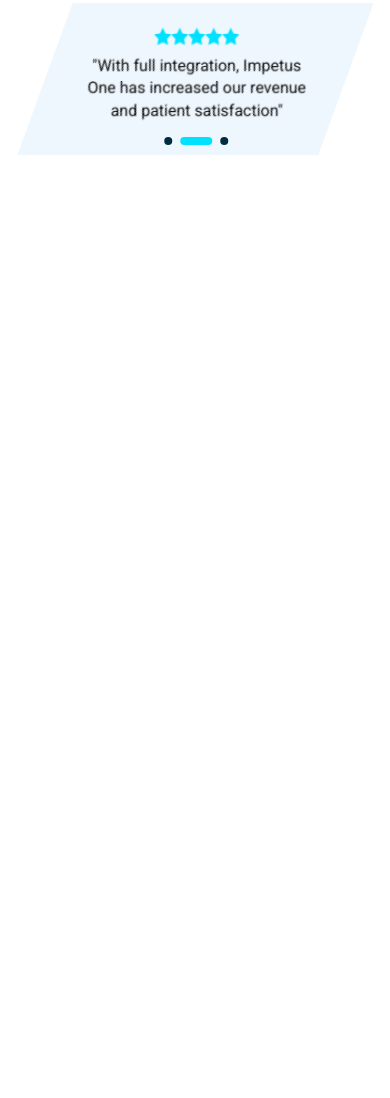
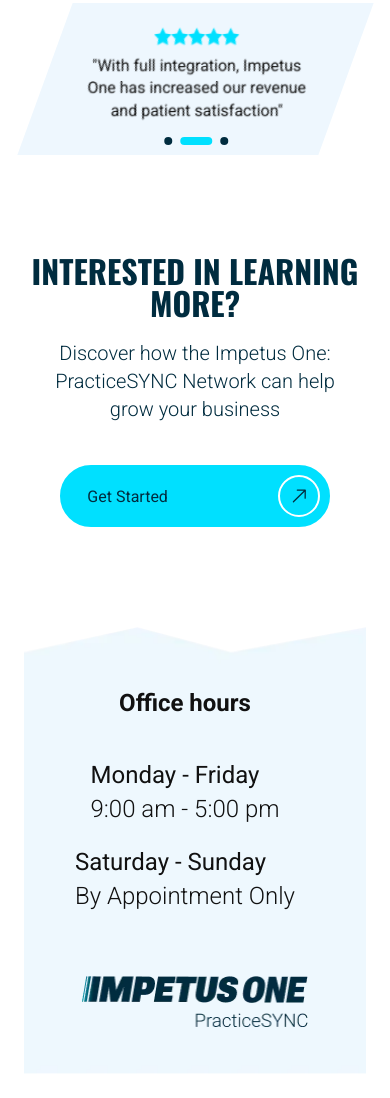
Before and after one commit to ArtemUholkov/impetus-one, a plain HTML site: page index.html in a window 390 px wide. Shown: the part 4448-5546 px from the top of the page. Before the commit the page ends 4803 px from the top, so only its background shows below. Drawn offline with nearby package versions, Linux system fonts and the light colour scheme.

Commit message:
added all components, sliders works

```diff
--- /dev/null
+++ b/css/footer.css
@@ -0,0 +1,139 @@
+footer {
+  width: 100%;
+}
+.footer_wrapper {
+  margin-left: 24px;
+  margin-right: 24px;
+  margin-bottom: 24px;
+  background-image: url('../img/footer/bg.webp');
+  background-size: 100% 100%;
+  background-repeat: no-repeat;
+  display: flex;
+  align-items: flex-end;
+  justify-content: space-between;
+  min-height: 447px;
+}
+.footer_logo_wrapper {
+  padding-left: 224px;
+  margin-bottom: 68px;
+}
+.footer-Logo {
+  width: 280.682px;
+  height: 63.981px;
+}
+.foot_texts_wrapper {
+  padding-right: 250px;
+  display: flex;
+  flex-direction: row;
+  gap: 128px;
+  margin-bottom: 54px;
+}
+.foote_links_wrapper {
+  display: flex;
+  flex-direction: column;
+  gap: 20px;
+  width: 221px;
+}
+.footer_links_title {
+  color: #111;
+
+  font-family: 'Roboto', sans-serif;
+  font-size: 24px;
+  font-style: normal;
+  font-weight: 700;
+  line-height: normal;
+  margin-bottom: 22px;
+}
+.footer_link {
+  color: #111;
+  font-family: 'Roboto', sans-serif;
+  font-size: 24px;
+  font-style: normal;
+  font-weight: 400;
+  line-height: 140%;
+  text-decoration: none;
+}
+.footer_hours_wrapper {
+  width: 221px;
+  display: flex;
+  flex-direction: column;
+  gap: 20px;
+}
+.footer_mon-fr {
+  display: flex;
+  flex-direction: column;
+}
+.footer_mon-fr_title {
+  color: #111;
+  font-family: 'Roboto', sans-serif;
+  font-size: 24px;
+  font-style: normal;
+  font-weight: 400;
+  line-height: 140%;
+}
+.footer_mon-fr_text {
+  color: #111;
+  font-family: 'Roboto', sans-serif;
+  font-size: 24px;
+  font-style: normal;
+  font-weight: 300;
+  line-height: 140%;
+}
+@media (max-width: 1700px) {
+  .footer_logo_wrapper {
+    padding-left: 100px;
+  }
+  .foot_texts_wrapper {
+    padding-right: 100px;
+  }
+}
+@media (max-width: 1200px) {
+  .footer_logo_wrapper {
+    padding-left: 20px;
+  }
+  .foot_texts_wrapper {
+    padding-right: 20px;
+  }
+}
+@media (max-width: 1100px) {
+  .foot_texts_wrapper {
+    gap: 40px;
+  }
+  .foote_links_wrapper {
+    width: auto;
+  }
+}
+@media (max-width: 860px) {
+  .links_exact {
+    display: none;
+  }
+}
+@media (max-width: 650px) {
+  .footer_wrapper {
+    flex-direction: column-reverse;
+    gap: 63px;
+    align-items: center;
+    justify-content: center;
+  }
+  .footer_hours_wrapper {
+    align-items: center;
+    justify-content: center;
+  }
+  .foot_texts_wrapper {
+    margin-bottom: 0;
+  }
+  .footer_logo_wrapper {
+    margin-bottom: 40px;
+  }
+  .footer_wrapper {
+    background-image: url('../img/footer/bg-mob.webp');
+    padding-top: 58px;
+  }
+  .footer-Logo {
+    width: 226.029px;
+    height: 51.523px;
+  }
+  .footer_logo_wrapper {
+    padding-left: 0;
+  }
+}
--- /dev/null
+++ b/css/getstarted.css
@@ -0,0 +1,60 @@
+.getstarted {
+  padding: 200px;
+  display: flex;
+  flex-direction: column;
+  align-items: center;
+  justify-content: center;
+}
+.getst_title {
+  color: #002c3f;
+  font-family: 'Oswald', sans-serif;
+  font-size: 64px;
+  font-style: normal;
+  font-weight: 700;
+  line-height: 100%;
+  text-transform: uppercase;
+  margin-bottom: 24px;
+}
+.getst_subtitle {
+  color: #002c3f;
+  font-family: 'Roboto', sans-serif;
+  font-size: 24px;
+  font-style: normal;
+  font-weight: 300;
+  line-height: 140%;
+  text-align: center;
+}
+.getst_button {
+  margin-top: 64px;
+}
+@media (max-width: 1440px) {
+  .getstarted {
+    padding-left: 20px;
+    padding-right: 20px;
+  }
+}
+@media (max-width: 990px) {
+  .getstarted {
+    padding-left: 20px;
+    padding-right: 20px;
+    padding-top: 100px;
+    padding-bottom: 100px;
+  }
+  .getst_title {
+    font-size: 32px;
+    text-align: center;
+    margin-bottom: 20px;
+  }
+  .getst_subtitle {
+    font-size: 20px;
+    max-width: 304px;
+  }
+  .getst_button {
+    margin-top: 42px;
+    padding: 7.159px 7.159px 7.159px 14.319px;
+  }
+  .gets_but_text {
+    position: relative;
+    left: 10px;
+  }
+}
--- a/css/index.css
+++ b/css/index.css
@@ -7,3 +7,5 @@
 @import url(process.css);
 @import url(faq.css);
 @import url(reviews.css);
+@import url(getstarted.css);
+@import url(footer.css);
--- a/css/reviews.css
+++ b/css/reviews.css
@@ -1,6 +1,6 @@
 .reviews {
   padding-top: 250px;
-  margin-bottom: 200px;
+
   overflow: hidden;
   position: relative;
 }
--- a/index.html
+++ b/index.html
@@ -623,6 +623,56 @@
         <div class="re_right_big"></div>
       </div>
     </section>
+    <section class="getstarted">
+      <p class="getst_title">Interested in learning more?</p>
+      <p class="getst_subtitle">
+        Discover how the Impetus One: PracticeSYNC Network can help grow your business
+      </p>
+      <a href="#" class="regular_button primary_button getst_button">
+        <span class="regular_button_text gets_but_text">Get Started</span>
+        <div class="primary_button_icon_wrapper">
+          <svg
+            xmlns="http://www.w3.org/2000/svg"
+            width="14"
+            height="14"
+            viewBox="0 0 14 14"
+            fill="none"
+          >
+            <path
+              d="M13.7889 9.17964C13.7847 9.53019 13.4937 9.80539 13.1432 9.80121C12.7926 9.79703 12.5173 9.51508 12.5215 9.16453L12.5983 2.71927L1.83779 13.2268C1.59195 13.4669 1.1876 13.4621 0.939047 13.2161C0.699094 12.9618 0.703813 12.5659 0.949761 12.3174L11.7102 1.81887L5.27397 1.74214C4.92342 1.73796 4.63916 1.44684 4.64334 1.09629C4.64752 0.745743 4.93864 0.461483 5.28919 0.465662L13.2533 0.560599C13.6039 0.564778 13.8881 0.855896 13.8839 1.20645L13.7889 9.17964Z"
+              fill="#002C3F"
+            />
+          </svg>
+        </div>
+      </a>
+    </section>
+    <footer>
+      <div class="footer_wrapper">
+        <a href="#" class="footer_logo_wrapper">
+          <img src="img/global/logo.webp" alt="logo" class="footer-Logo" />
+        </a>
+        <div class="foot_texts_wrapper">
+          <div class="foote_links_wrapper links_exact">
+            <p class="footer_links_title">Information</p>
+            <a href="#solutions" class="footer_link">Solutions</a>
+            <a href="#about" class="footer_link">About platform</a>
+            <a href="#benefits" class="footer_link">Benefits</a>
+            <a href="#reviews" class="footer_link">Reviews</a>
+          </div>
+          <div class="footer_hours_wrapper">
+            <p class="footer_links_title">Office hours</p>
+            <div class="footer_mon-fr">
+              <p class="footer_mon-fr_title">Monday - Friday</p>
+              <p class="footer_mon-fr_text">9:00 am - 5:00 pm</p>
+            </div>
+            <div class="footer_mon-fr">
+              <p class="footer_mon-fr_title">Saturday - Sunday</p>
+              <p class="footer_mon-fr_text">By Appointment Only</p>
+            </div>
+          </div>
+        </div>
+      </div>
+    </footer>
   </body>
   <script src="js/script.js"></script>
   <!-- SWIPER -->
```
Also changed, not shown: img/footer/bg-mob.webp (added), img/footer/bg.webp (added).
